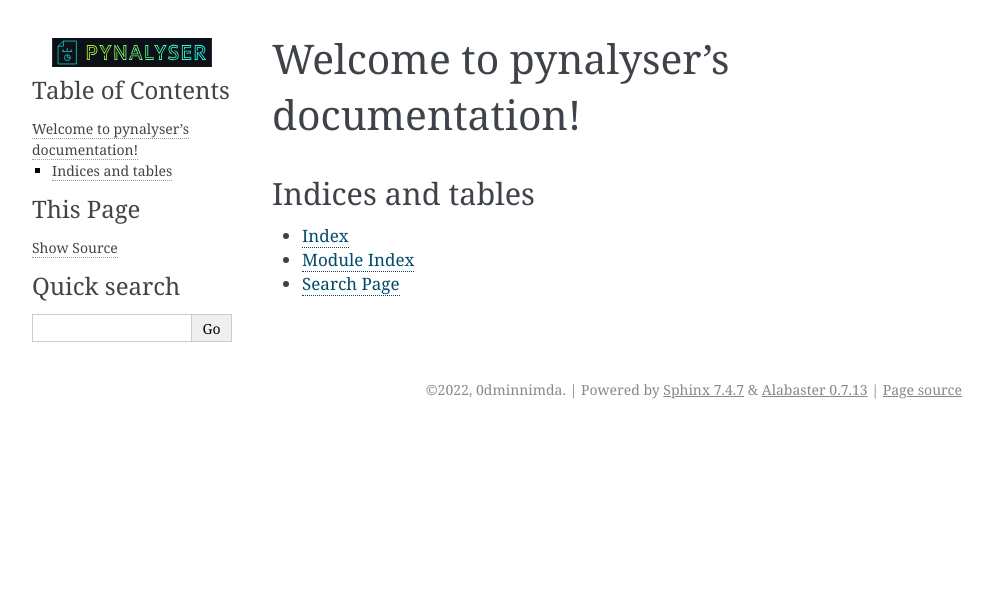
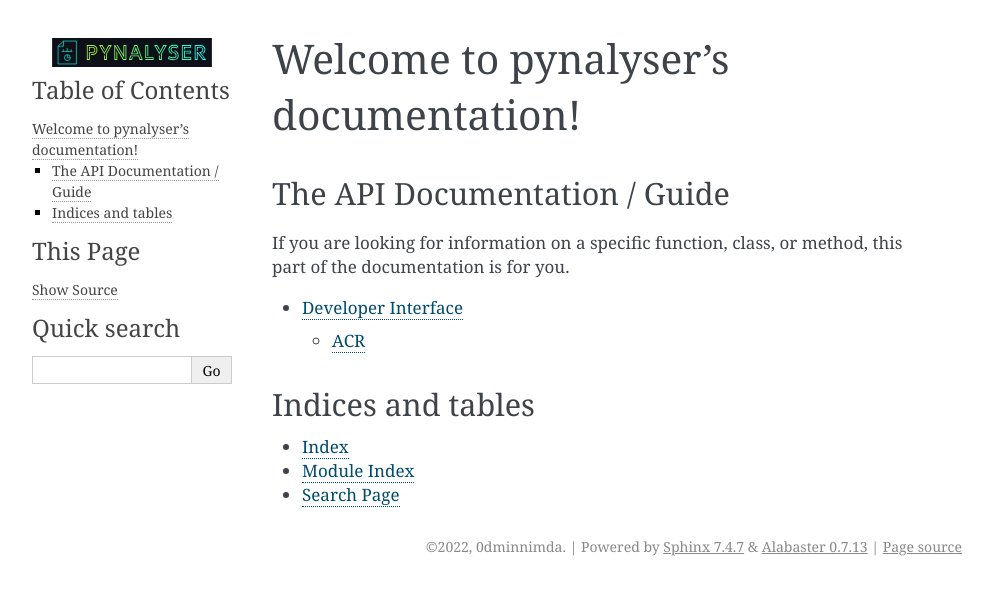
Before and after one commit to 0dminnimda/pynalyser, a Sphinx documentation site: the page built from docs/index.rst, in a window 1280 px wide. Shown: the top 595 px of the page, without its empty margins (148-1141 px from the left). Built offline with Sphinx 7.4.7, drawn with Linux system fonts in a browser that asks for light colours.

Commit message:
Add the Developer Interface section into the docs

```diff
--- a/docs/index.rst
+++ b/docs/index.rst
@@ -11,6 +11,18 @@ Welcome to pynalyser's documentation!
    :caption: Contents:
 
 
+The API Documentation / Guide
+-----------------------------
+
+If you are looking for information on a specific function, class, or method,
+this part of the documentation is for you.
+
+.. toctree::
+   :maxdepth: 2
+
+   src/api
+
+
 Indices and tables
 ------------------
 
```
Also changed, not shown: docs/src/api.rst (added, +33 -0 lines).
